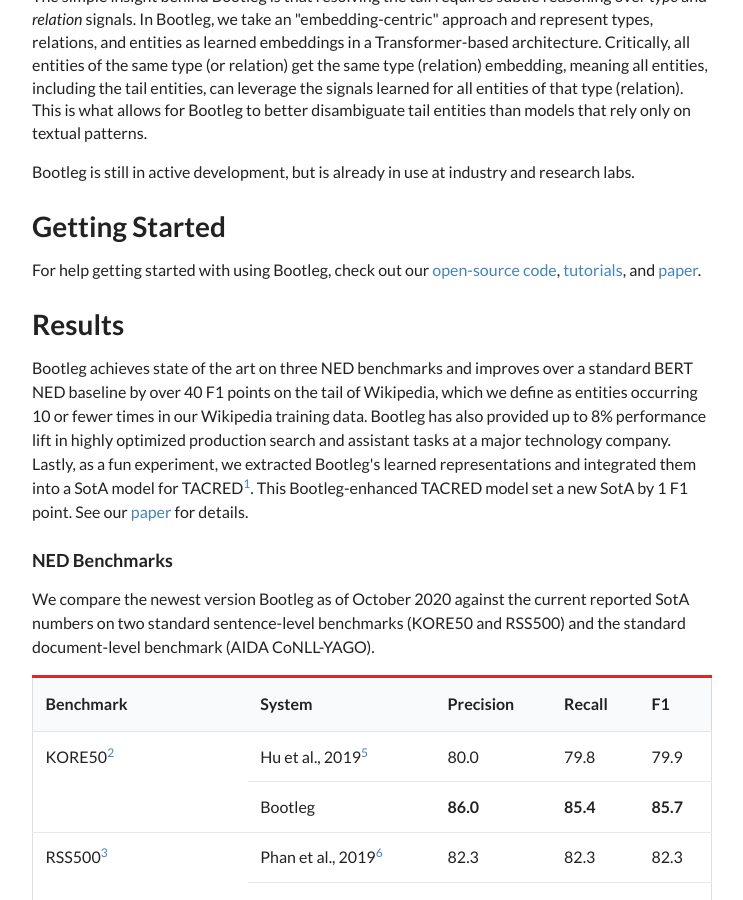
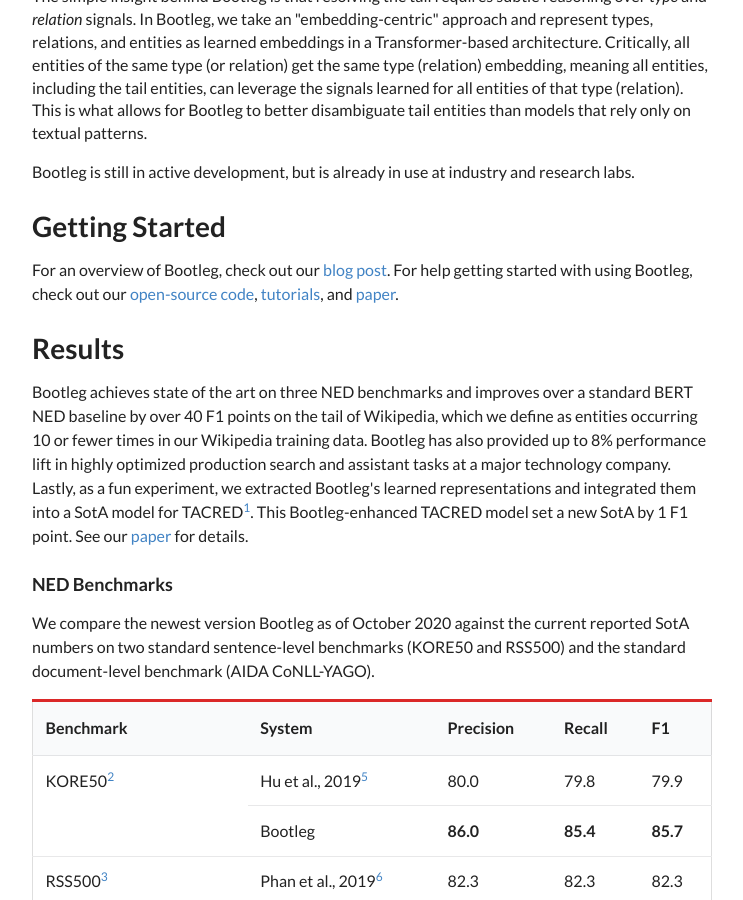
Before and after one commit to HazyResearch/bootleg, a Jekyll site: the page built from docs/index.html, in a window 1280 px wide and 900 px high, scrolled down 744 px. Shown: the whole window, without its empty margins (268-1011 px from the left). Built offline with Jekyll 4.4.1, drawn with Linux system fonts in a browser that asks for light colours.

Commit message:
Update index.html

```diff
--- a/docs/index.html
+++ b/docs/index.html
@@ -16,8 +16,9 @@
 <p>
   Bootleg is still in active development, but is already in use at industry and research labs.
 </p>
+
 <h1>Getting Started</h1>
-For help getting started with using Bootleg, check out our <a href="https://github.com/HazyResearch/bootleg">open-source code</a>, <a href="https://github.com/HazyResearch/bootleg/tree/master/tutorials">tutorials</a>, and <a href="https://arxiv.org/abs/2010.10363">paper</a>.
+For an overview of Bootleg, check out our <a href="https://hazyresearch.stanford.edu/bootleg_blog">blog post</a>. For help getting started with using Bootleg, check out our <a href="https://github.com/HazyResearch/bootleg">open-source code</a>, <a href="https://github.com/HazyResearch/bootleg/tree/master/tutorials">tutorials</a>, and <a href="https://arxiv.org/abs/2010.10363">paper</a>.
 
 <h1>Results</h1>
 Bootleg achieves state of the art on three NED benchmarks and improves over a standard BERT NED baseline by over 40 F1 points on the tail of Wikipedia, which we define as entities occurring 10 or fewer times in our Wikipedia training data. Bootleg has also provided up to 8% performance lift in highly optimized production search and assistant tasks at a major technology company. Lastly, as a fun experiment, we extracted Bootleg's learned representations and integrated them into a SotA model for TACRED<sup><a href="#note1">1</a></sup>. This Bootleg-enhanced TACRED model set a new SotA by 1 F1 point. See our <a href="https://arxiv.org/abs/2010.10363">paper</a> for details.
```
